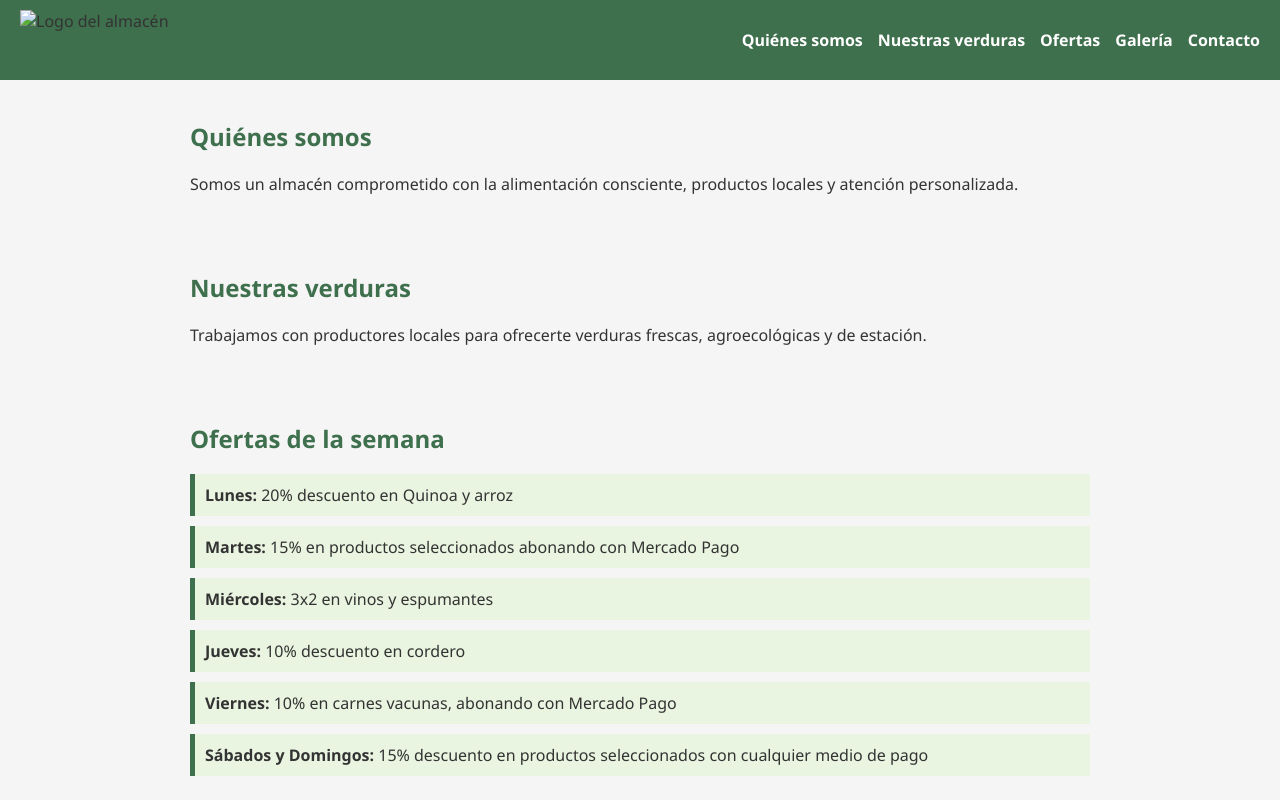
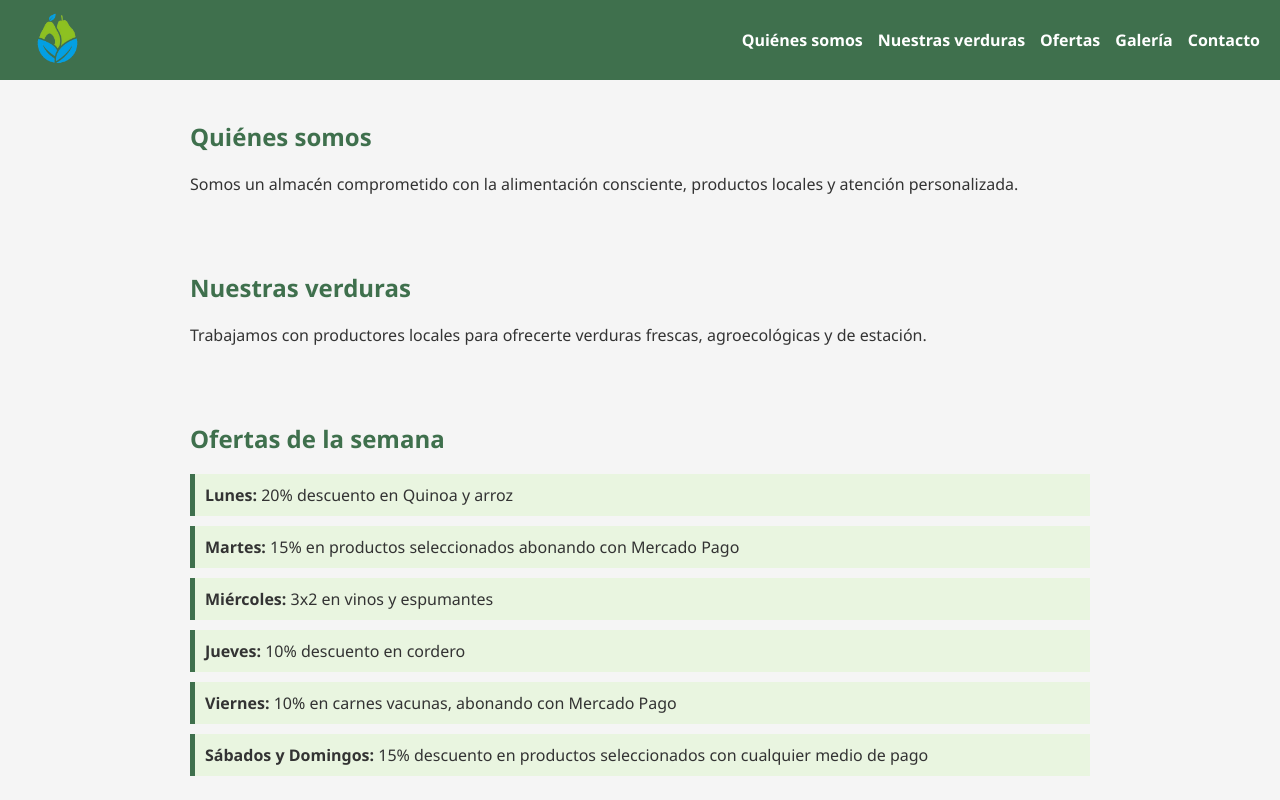
Before and after one commit to matequintero/Almacen, a plain HTML site: page index.html in a window 1280 px wide. Shown: the top 800 px of the page. Drawn offline with Linux system fonts and the light colour scheme.

Commit message:
Update index.html

```diff
--- a/index.html
+++ b/index.html
@@ -55,7 +55,7 @@
 <body>
 
 <header>
-  <img src="logo.png" alt="Logo del almacén">
+  <img src="https://github.com/matequintero/Almacen/blob/main/logo.png.png?raw=true" alt="Logo del almacén">
   <nav>
     <a href="#quienes">Quiénes somos</a>
     <a href="#verduras">Nuestras verduras</a>
```
